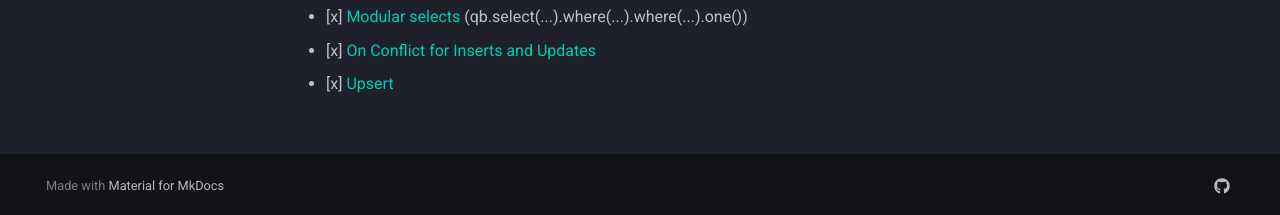
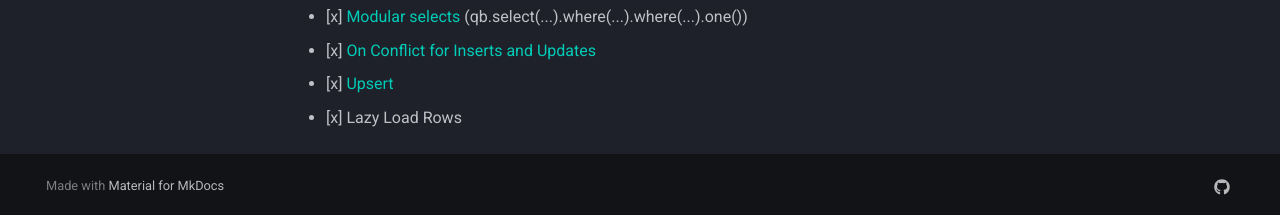
Before and after one commit to G4brym/workers-qb, an MkDocs documentation site: the page built from docs/pages/index.md, in a window 1280 px wide and 1076 px high. Shown: the part 858-1073 px from the top of the window. Built offline with MkDocs 1.6.1 and Material for MkDocs 9.7.7, drawn with Linux system fonts in a browser that asks for light colours; comment, search, counter and statistics services are not loaded.

Commit message:
Bump version

```diff
--- a/docs/pages/index.md
+++ b/docs/pages/index.md
@@ -28,3 +28,4 @@ Currently, 3 databases are supported:
 - [x] [Modular selects](https://workers-qb.massadas.com/modular-selects/) (qb.select(...).where(...).where(...).one())
 - [x] [On Conflict for Inserts and Updates](https://workers-qb.massadas.com/advanced-queries/onConflict/)
 - [x] [Upsert](https://workers-qb.massadas.com/advanced-queries/upsert/)
+- [x] Lazy Load Rows
--- a/package.json
+++ b/package.json
@@ -1,6 +1,6 @@
 {
   "name": "workers-qb",
-  "version": "1.8.0",
+  "version": "1.9.0",
   "description": "Zero dependencies Query Builder for Cloudflare Workers",
   "main": "./dist/index.js",
   "module": "./dist/index.mjs",
```
Also changed, not shown: README.md, 1 other file.
